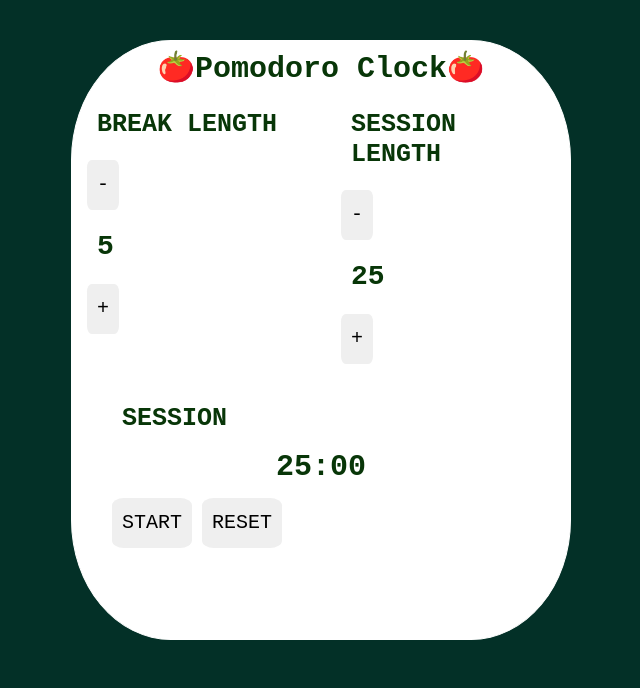
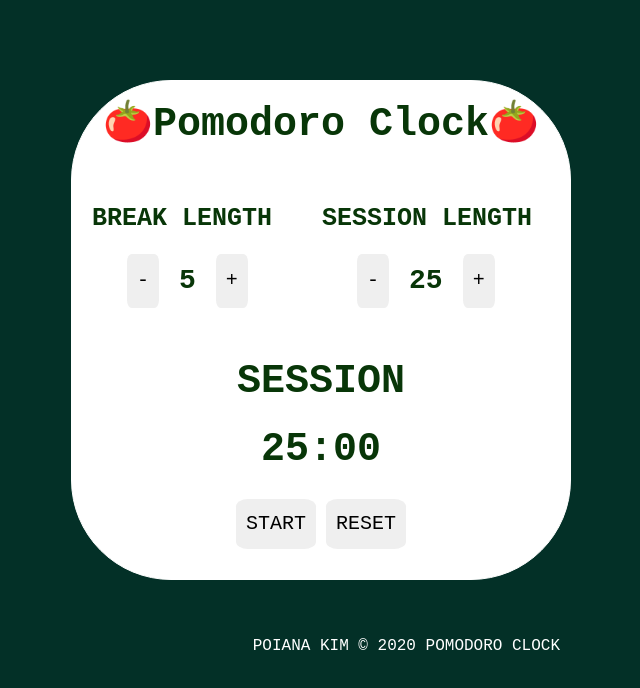
Before and after one commit to poianakim/pomodoro, a React (Create React App) app: page / in a window 1280 px wide. Shown: the top 688 px of the page, without its empty margins (319-959 px from the left). Built offline with nearby package versions, Linux system fonts and the light colour scheme.

Commit message:
ver.1 finished

```diff
--- a/src/App.js
+++ b/src/App.js
@@ -104,31 +104,39 @@ const App = () => {
     <div className="container" id="clock">
       <h1>🍅Pomodoro Clock🍅</h1>
       <div className="row">
-        <div className="col-md-6">
+        <div className="length">
           <h2>BREAK LENGTH</h2>
+          <div className="length-control">
             <input onClick={onBreakDecreClick} type="button" value="-" />
             <h3>{breakTime}</h3>
             <input onClick={onBreakIncreClick} type="button" value="+" />
           </div>
-        <div className="col-md-6">
+        </div>
+        <div className="length">
           <h2>SESSION LENGTH</h2>
+          <div className="length-control">
             <input onClick={onSessDecreClick} type="button" value="-" />
             <h3>{sessionTime}</h3>
             <input onClick={onSessIncreClick} type="button" value="+" />
+          </div>
         </div>
       </div>
       <div className="session-section">
         <div>
           <h2>{timerType}</h2>
           <h1>{toMMSS(timeLeft)}</h1>
+          <div className="timer-buttons">
             <button onClick={onChangePause} id="start-pause">
               {pause ? " START " : " PAUSE "}
             </button>
             <button onClick={onResetClick} id="reset">
               RESET
-          </button>
+          </button></div>
         </div>
       </div>
+
+        <footer> POIANA KIM &copy;  {new Date().getFullYear()} POMODORO CLOCK </footer>
+
       <audio
         id="beep"
         src="https://raw.githubusercontent.com/freeCodeCamp/cdn/master/build/testable-projects-fcc/audio/BeepSound.wav"
--- a/src/styles.css
+++ b/src/styles.css
@@ -5,13 +5,22 @@ body{
     font-family: monospace;
   }
 .container {
-    align-items: center;
     border: solid 1px white;
     border-radius: 20%;
     padding: 10px;
     width: 500px;
-    height: 600px;
+    height: 500px;
     background-color: white;
+    margin-top: 10vh;
+}
+.length {
+  padding-left: 14px;
+  padding: 10px;
+  padding-top: 40px;
+}
+.length-control{
+  display: flex;
+  padding-left: 45px;
 }
   #App{
     background-color: rgba( 255, 255, 255, 0.5 );
@@ -23,7 +32,9 @@ body{
   h1{
     text-align: center;
     font-weight: bolder;
-    font-size: 30px;
+    font-size: 40px;
+    margin-top: 10px;
+    margin-bottom: 0px;
   }
   button, input{
     border: none;
@@ -41,11 +52,20 @@ body{
     font-weight: bolder;
   }
 
-  .label-section{
-    margin: 30px;
+  .session-section{
+   margin: 25px;
+   text-align: center;
+  }
+  .session-section h2{
+    font-size: 40px;
   }
 
-  .session-section{
-   margin: 25px;
+  .timer-buttons{
+    padding: 20px;
 
   }
+footer {
+  text-align: right;
+  margin-top: 60px;
+  color: white;
+}
```
Lines whose indentation alone changed are shown as unchanged.
